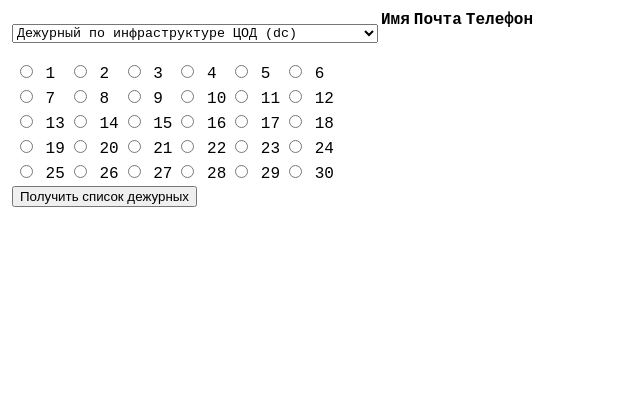
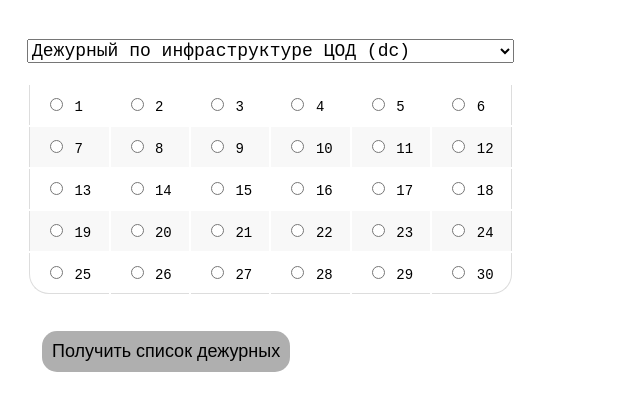
Before and after one commit to s265065/task, a Django app: page / in a window 1280 px wide. Shown: the top 411 px of the page, without its empty margins (0-640 px from the left). Run offline with Django 3.2, Linux system fonts and the light colour scheme; lists and menus that the app fills with data are empty.

Commit message:
added all days

```diff
--- /dev/null
+++ b/static/css/styles.css
@@ -0,0 +1,97 @@
+body{ font-family: "Courier New";}
+
+select {
+	font-family: "Courier New";
+	font-size: large;
+	cursor: pointer}
+
+.table {
+	width: 100%;
+	border: none;
+	margin-top: 20px;
+	margin-bottom: 20px;
+	border-collapse: separate;
+}
+.table thead th {
+	font-weight: bold;
+	text-align: left;
+	border: none;
+	padding: 10px 15px;
+	background: #EDEDED;
+	font-size: 14px;
+	border-top: 1px solid #ddd;
+}
+.table tr th:first-child, .table tr td:first-child {
+	border-left: 1px solid #ddd;
+}
+.table tr th:last-child, .table tr td:last-child {
+	border-right: 1px solid #ddd;
+}
+.table thead tr th:first-child {
+	border-radius: 20px 0 0 0;
+}
+.table thead tr th:last-child {
+	border-radius: 0 20px 0 0;
+}
+.table tbody td {
+	text-align: left;
+	border: none;
+	padding: 10px 15px;
+	font-size: 14px;
+	vertical-align: top;
+}
+.table tbody tr:nth-child(even) {
+	background: #F8F8F8;
+}
+.table tbody tr:last-child td{
+	border-bottom: 1px solid #ddd;
+}
+.table tbody tr:last-child td:first-child {
+	border-radius: 0 0 0 20px;
+}
+.table tbody tr:last-child td:last-child {
+	border-radius: 0 0 20px 0;
+}
+
+.container {
+  display: flex;
+  flex-wrap: wrap;
+}
+
+.item {
+	width: max-content;
+	flex-grow: 1;
+	border-radius: 20px;
+	background: rgba(231, 231, 231, 0.69);
+	border: 25px #333333;
+	margin: 10px;
+}
+
+.span{
+	font-size: xx-large;
+	border-radius: 15px;
+	border: 20px #0a0704;
+	background: gainsboro;
+	margin-inline: 10px;
+	padding: 10px;
+	margin: 15px;
+}
+
+.button{
+	font-size: large;
+	border-radius: 15px;
+	border: 20px #0a0704;
+	background: #afafaf;
+	margin-inline: 10px;
+	padding: 10px;
+	margin: 15px;
+	cursor: pointer;
+	outline: none;
+}
+
+.button:hover{
+	background: #424242;
+	cursor: pointer;
+	outline: none;
+	color: #bbccdd;
+}
--- a/task/views.py
+++ b/task/views.py
@@ -38,18 +38,19 @@ def get(request):
         for row in cursor.fetchall()
     ]
 
+    tables = []
     for i in range(1, 31):
         sql = 'SELECT userName, userEmail, userPhone FROM task_user ' \
               'JOIN task_group ON task_user.groupId_id = task_group.groupId ' \
               'JOIN task_usersdutylist ON task_user.userId = task_usersdutylist.userId_id ' \
               'WHERE (day_id = %s) AND (isDuty = true)'
         cursor = connection.cursor()
-        cursor.execute(sql, [day])
+        cursor.execute(sql, [i])
 
         desc = cursor.description
-        table = [
+        tables.append([
             dict(zip([col[0] for col in desc], row))
             for row in cursor.fetchall()
-        ]
+        ])
 
-    return render(request, "index.html", {"users": users, "table": table})
+    return render(request, "index.html", {"users": users, "tables": tables})
--- a/templates/index.html
+++ b/templates/index.html
@@ -12,7 +12,7 @@
         {{ form.as_table }}
     </table>
 
-    <div>
+    <div style="margin: 15px">
         <form method="POST" action="get/">
             {% csrf_token %}
 
@@ -27,7 +27,7 @@
                 <option label="Все группы" value="all"></option>
             </select></p>
 
-            <table class="calendar">
+            <table class="table">
                 <tr>
                     <td><input type="radio" name="day" value="1 "> 1</td>
                     <td><input type="radio" name="day" value="2 "> 2</td>
@@ -74,15 +74,15 @@
                 </tr>
             </table>
 
-            <input type="submit" value="Получить список дежурных">
+            <input class="button" type="submit" value="Получить список дежурных">
         </form>
     </div>
 
-    <div>
+    <div style="margin: 15px">
 
         {% if users %}
-            <span>Список дежурных</span>
-            <table>
+            <span style="font-size: large">Список дежурных</span>
+            <table class="table">
                 <tr>
                     <th>Имя</th>
                     <th>Почта</th>
@@ -98,15 +98,18 @@
             </table>
         {% endif %}
     </div>
-
-    <div>
-         <table>
+</div>
+     <div class="container">
+        {% for table in tables %}
+            <div class="item">
+                <span class="span">{{forloop.counter}} апреля</span>
+            <table class="table">
                 <tr>
                     <th>Имя</th>
                     <th>Почта</th>
                     <th>Телефон</th>
                 </tr>
-                {% for person in users %}
+                {% for person in table %}
                     <tr>
                         <td>{{ person.userName }}</td>
                         <td>{{ person.userEmail }}</td>
@@ -114,7 +117,8 @@
                     </tr>
                 {% endfor %}
             </table>
-    </div>
-</div>
+            </div>
+        {% endfor %}
+     </div>
 </body>
 </html>
--- a/test_task/static/css/styles.css
+++ b/test_task/static/css/styles.css
@@ -46,3 +46,17 @@ select {font-family: "Courier New";}
 .table tbody tr:last-child td:last-child {
 	border-radius: 0 0 20px 0;
 }
+
+.break {
+  flex-basis: 100%;
+  height: 0;
+}
+
+.container {
+  display: flex;
+  flex-wrap: wrap;
+}
+
+.item {
+	width: max-content;
+}
--- a/test_task/urls.py
+++ b/test_task/urls.py
@@ -5,7 +5,7 @@ from task import views
 
 urlpatterns = [
 
-    path('get/', views.get),
+    re_path(r'^get/', views.get),
     path('', views.index),
     path('admin/', admin.site.urls),
 
```
Also changed, not shown: static/images/img.jpg (added).
